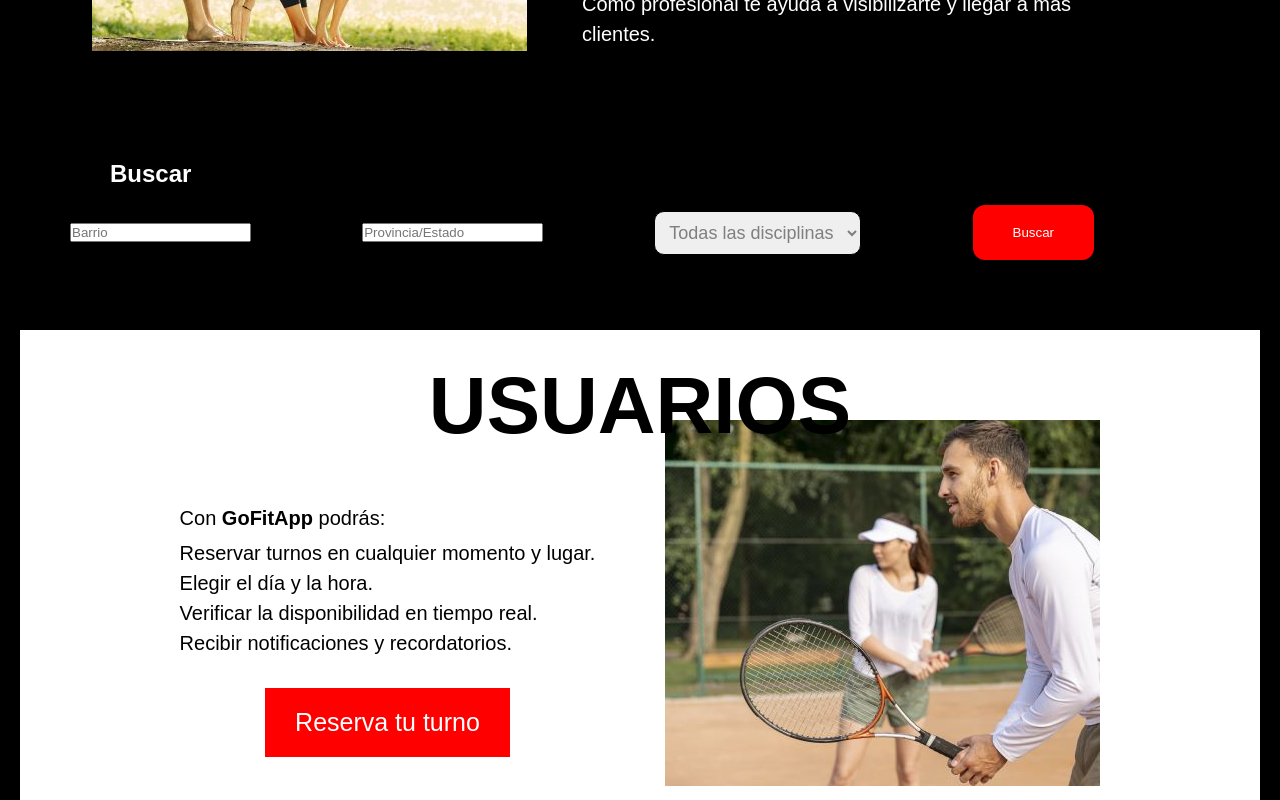
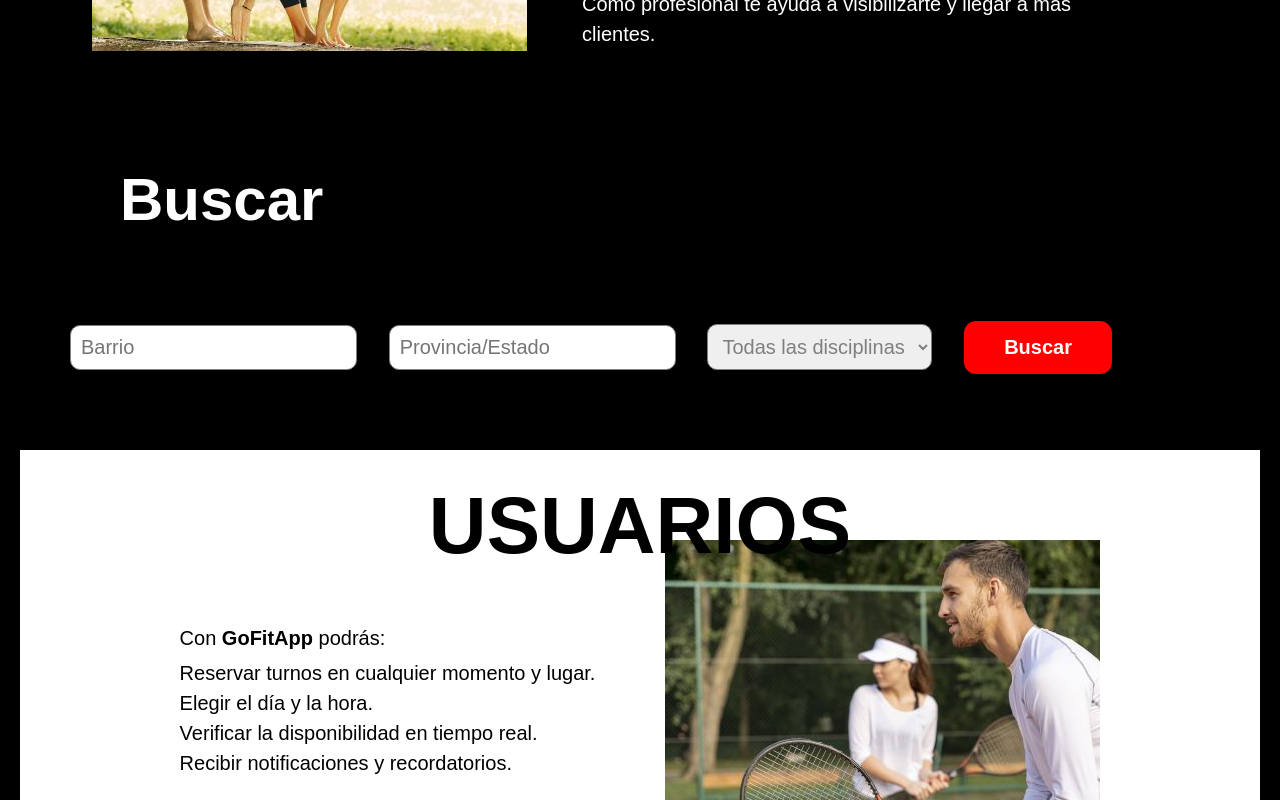
Before and after one commit to Alex420s/C16-74-n-python, a React (Create React App) app in the folder frontend/: page / in a window 1280 px wide. Shown: the part 940-1740 px from the top of the page. Built offline with nearby package versions, Linux system fonts and the light colour scheme; the HTML template or start-up script is replaced by a standard one.

Commit message:
css search e index (de nuevo)

```diff
--- a/frontend/src/components/SearchPage.jsx
+++ b/frontend/src/components/SearchPage.jsx
@@ -33,7 +33,7 @@ const SearchPage = ({ onClose }) => {
   }
 
   return (
-    <div className="inner-container">
+    <div className="bodySearch">
       <p className="texto_rojo">Buscar</p>
               {/* <IoCloseCircleOutline className='close-button' onClick={handleClose}/> */}
       <div className="searchbar2">
--- a/frontend/src/components/Searchbar.jsx
+++ b/frontend/src/components/Searchbar.jsx
@@ -19,13 +19,13 @@ const Searchbar = () => {
 
   return (
     <div className="searchbar">
-      <h2 className="h2">Buscar</h2>
+      <p className="h2Busca">Buscar</p>
       <form className='inputsBuscador' onSubmit={handleSubmit}>
         <div>
-          <input type="text" name="barrio" placeholder="Barrio" />
+          <input className='inputsBuscar' type="text" name="barrio" placeholder="Barrio" />
         </div>
         <div>
-          <input type="text" name="provincia" placeholder="Provincia/Estado" />
+          <input className='inputsBuscar' type="text" name="provincia" placeholder="Provincia/Estado" />
         </div>
         <div>
           <select name="disciplina" className='disciplina'>
--- a/frontend/src/pages/Search.jsx
+++ b/frontend/src/pages/Search.jsx
@@ -3,14 +3,18 @@ import Header from '../components/footer-header/Header.jsx'
 import Footer from '../components/footer-header/Footer.jsx'
 import FormContainer from '../components/containers/FormContainer.jsx'
 import SearchPage from '../components/SearchPage.jsx'
+import SidebarUser from '../components/SidebarUser.jsx'
 
 const Search = () => {
     return (
       <>
         <Header />
-          <FormContainer>
-            <SearchPage />
-          </FormContainer>
+          <div className="main">
+              <div className='side-novedades'>
+                <SidebarUser />
+                <SearchPage />
+              </div>
+            </div>
         <Footer />
       </>
     )
--- a/frontend/src/stylesheets/Home.css
+++ b/frontend/src/stylesheets/Home.css
@@ -146,6 +146,7 @@
     color: white;
     background-color: red;
     cursor: pointer;
+    border-radius: 10px;
 }
 
 .registroHome a{
--- a/frontend/src/stylesheets/Search.css
+++ b/frontend/src/stylesheets/Search.css
@@ -1,16 +1,27 @@
+.bodySearch{
+  display: flex;
+  flex-direction: column;
+  background-color: #FFFFFF;
+  margin-top: 10px;
+  margin-bottom: 30px;
+  padding-left: 50px;
+}
+
 .searchbar2 {
-  width: 1200px;
+  width: 100%;
   display: flex;
   padding: 10px;
-  margin: 10px auto;
 }
 
 .buscar2 {
-  padding: 20px 40px;
+  padding: 15px 40px;
   border-style: none;
   color: white;
   background-color: red;
   cursor: pointer;
+  border-radius: 10px;
+  font-size: 20px;
+  font-weight: 600;
 }
 
 .inputBuscador2 {
@@ -100,4 +111,9 @@
   cursor: pointer;
   border-radius: 10px;
   align-self: center; /* Para centrar verticalmente el botón en la fila */
+  border-radius: 10px;
 }
+
+.listado{
+  margin-top: 40px;
+}
--- a/frontend/src/stylesheets/Searchbar.css
+++ b/frontend/src/stylesheets/Searchbar.css
@@ -3,20 +3,35 @@
     display: flex;
     padding: 10px;
     margin: 20px auto;
+    flex-direction: column;
 }
 
-.h2 {
+.h2Busca {
     color: white;
-    position: absolute;
+    margin: 20px auto 20px 60px;
+    font-size: 60px;
+    font-weight: bold;
+    text-align: left;
 }
 
 .buscar {
-    padding: 20px 40px;
+    padding: 15px 40px;
     border-style: none;
     border-radius: 12px;
     color: white;
     background-color: red;
     cursor: pointer;
+    font-size: 20px;
+    font-weight: 600;
+}
+
+.inputsBuscar{
+    padding: 10px;
+    font-size: 20px;
+    width: 100%;
+    border-radius: 10px;
+    border: 1px solid #7F7F7F;
+    margin: 10px 0;
 }
 
 .inputsBuscador{
@@ -27,7 +42,6 @@
     padding: 10px;
     margin: 50px 0 0 0;
     justify-content: space-between;
-    color: #7F7F7F;
 }
 
 .modal-overlay {
@@ -44,6 +58,10 @@
 }
 
 .disciplina{
-    color: #7F7F7F;
-    text-align: left;
+    padding: 10px;
+  font-size: 20px;
+  width: 100%;
+  border-radius: 10px;
+  border: 1px solid #7F7F7F;
+  margin: 10px 0;
 }
```
